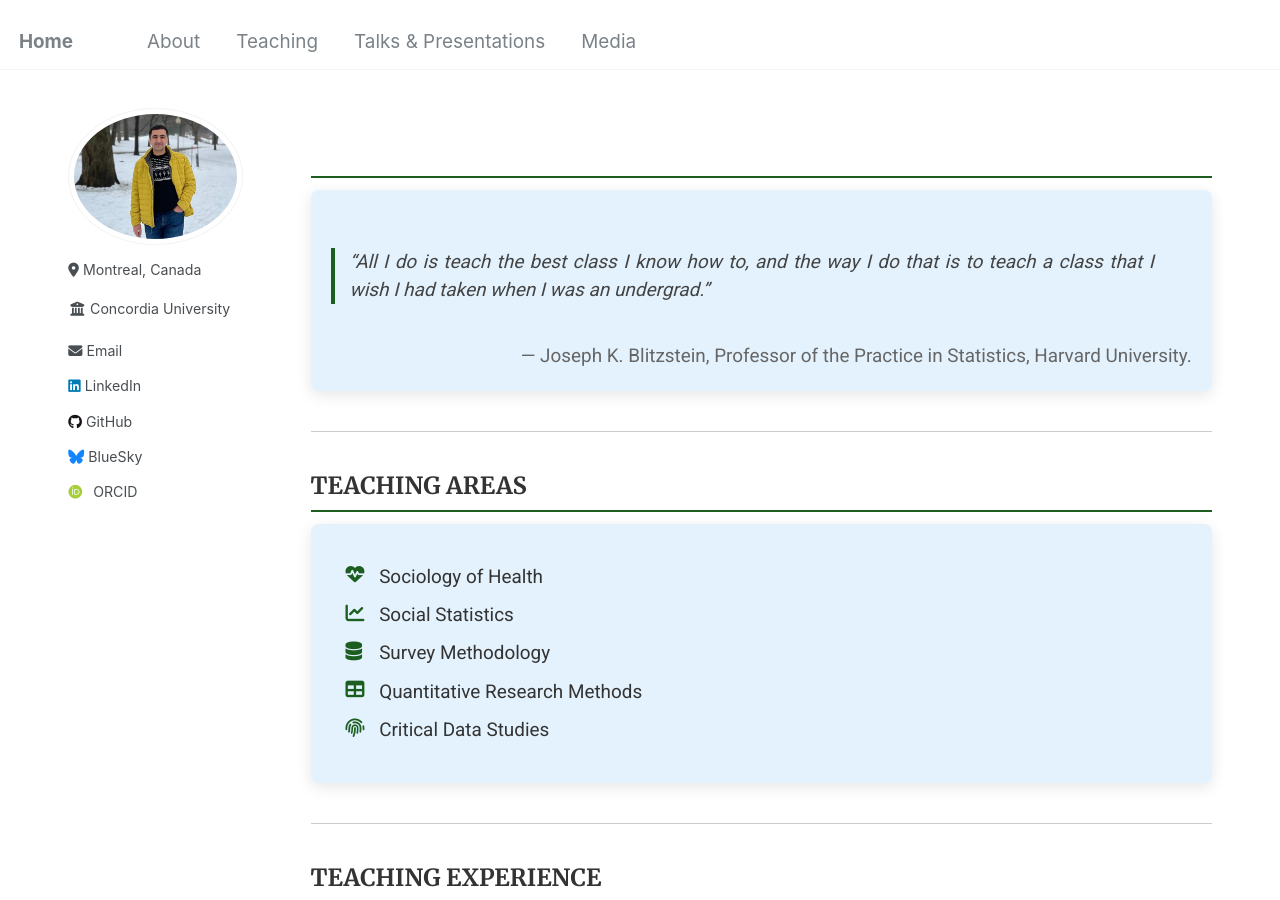
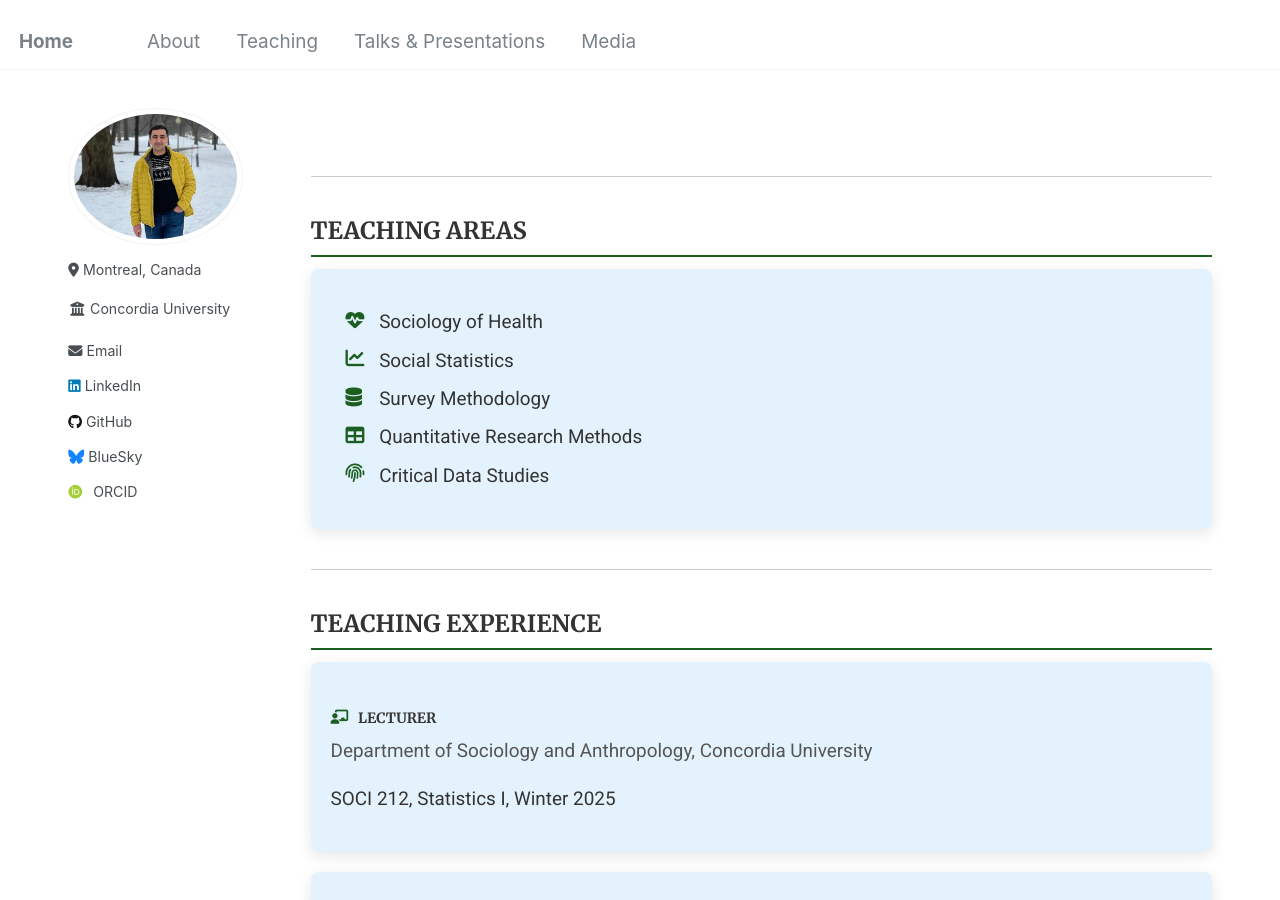
Before and after one commit to Mohsnmonji/mohsnmonji.github.io, a Jekyll site: the page built from _pages/teaching.md, in a window 1280 px wide and 900 px high. Built offline with Jekyll 4.4.1, drawn with Linux system fonts in a browser that asks for light colours; some web fonts are replaced.

Commit message:
Update teaching.md

```diff
--- a/_pages/teaching.md
+++ b/_pages/teaching.md
@@ -61,18 +61,6 @@ author_profile: true
   }
 </style>
 
-<div class="teaching-section">
-  <h2></h2>
-  <div class="teaching-card">
-    <blockquote style="font-style: italic; border-left: 4px solid #1B5E20; padding-left: 15px; color: #444;">
-      “All I do is teach the best class I know how to, and the way I do that is to teach a class that I wish I had taken when I was an undergrad.”
-    </blockquote>
-    <p style="text-align: right; margin-top: 10px; color: #666;">
-      — Joseph K. Blitzstein, Professor of the Practice in Statistics, Harvard University.
-    </p>
-  </div>
-</div>
-
 <hr class="section-divider">
 
 <div class="teaching-section">
```
